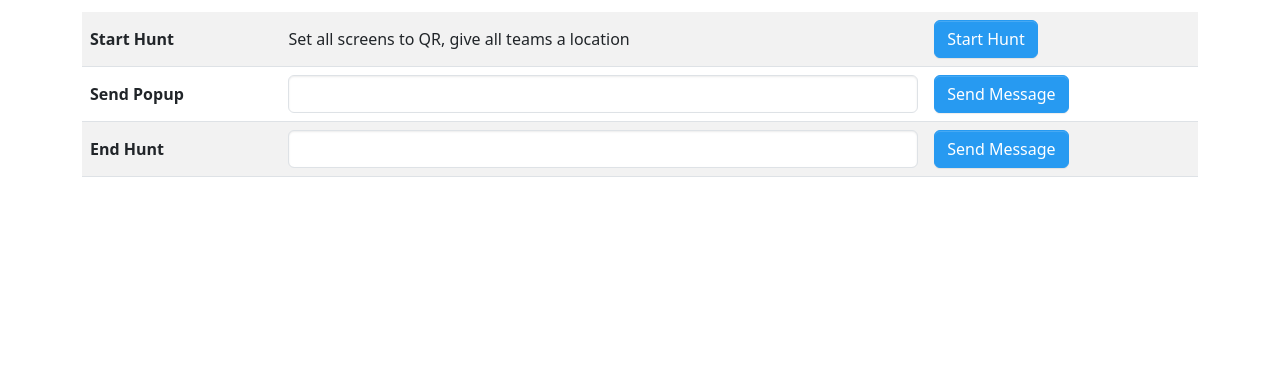
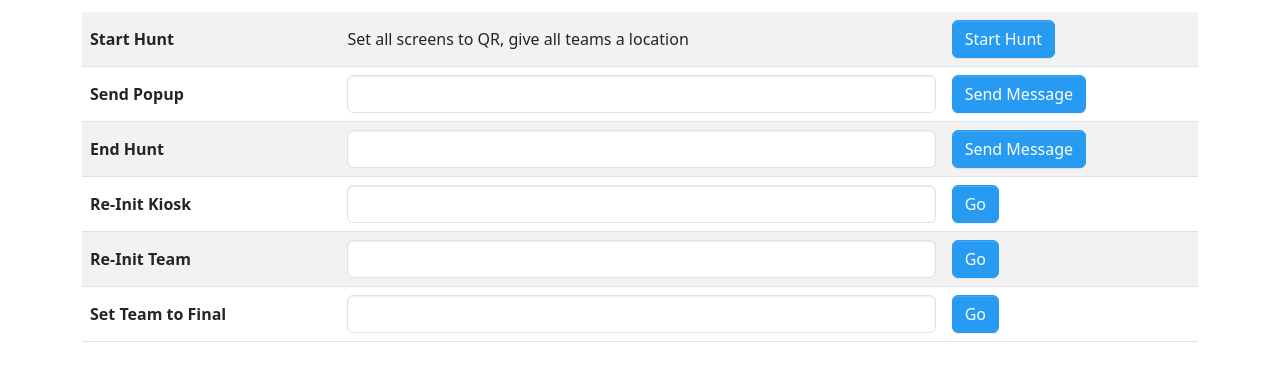
Before and after one commit to dc74089/justcanora, a Django app: page /hunt/admin in a window 1280 px wide. Shown: the part 56-437 px from the top of the page. Run offline with Django 4.2, Linux system fonts and the light colour scheme; data comes from the database, SQL or seed files in the repository; data that the repository does not hold is empty; some libraries are stand-ins or nearby versions.

Commit message:
Misc Improvements

```diff
--- a/scavenger/templates/scavenger/admin.html
+++ b/scavenger/templates/scavenger/admin.html
@@ -20,17 +20,58 @@
     <tr>
       <th>Start Hunt</th>
       <td>Set all screens to QR, give all teams a location</td>
-    <td><a href="#" class="btn btn-primary text-white" onclick="sendCommand('start')">Start Hunt</a> </td>
+      <td><a href="#" class="btn btn-primary text-white" onclick="sendCommand('start')">Start Hunt</a></td>
     </tr>
     <tr>
       <th>Send Popup</th>
       <td><input type="text" id="message-popup" class="form-control"></td>
-    <td><a href="#" class="btn btn-primary text-white" onclick="confirm('Really?') && sendCommand('popup', $('#message-popup').val())">Send Message</a> </td>
+      <td><a href="#" class="btn btn-primary text-white"
+             onclick="confirm('Really?') && sendCommand('popup', $('#message-popup').val())">Send Message</a></td>
     </tr>
     <tr>
       <th>End Hunt</th>
       <td><input type="text" id="message-end" class="form-control"></td>
-    <td><a href="#" class="btn btn-primary text-white" onclick="confirm('Really?') && sendCommand('message', $('#message-end').val())">Send Message</a> </td>
+      <td><a href="#" class="btn btn-primary text-white"
+             onclick="confirm('Really?') && sendCommand('message', $('#message-end').val())">Send Message</a></td>
+    </tr>
+    <tr>
+      <th>Re-Init Kiosk</th>
+      <td>
+        <select class="form-control" id="kiosk-select">
+          {% for kiosk in kiosks %}
+            <option value="{{ kiosk.id }}">{{ kiosk.location }}</option>
+          {% endfor %}
+        </select>
+      </td>
+      <td><a href="#" class="btn btn-primary text-white"
+             onclick="confirm('Really?') && sendCommand('kiosk_init', $('#kiosk-select').find(':selected').val())">Go</a>
+      </td>
+    </tr>
+    <tr>
+      <th>Re-Init Team</th>
+      <td>
+        <select class="form-control" id="team-select">
+          {% for team in teams %}
+            <option value="{{ team.id }}">{{ team.name }}</option>
+          {% endfor %}
+        </select>
+      </td>
+      <td><a href="#" class="btn btn-primary text-white"
+             onclick="confirm('Really?') && sendCommand('team_init', $('#team-select').find(':selected').val())">Go</a>
+      </td>
+    </tr>
+    <tr>
+      <th>Set Team to Final</th>
+      <td>
+        <select class="form-control" id="team-select2">
+          {% for team in teams %}
+            <option value="{{ team.id }}">{{ team.name }}</option>
+          {% endfor %}
+        </select>
+      </td>
+      <td><a href="#" class="btn btn-primary text-white"
+             onclick="confirm('Really?') && sendCommand('team_to_final', $('#team-select2').find(':selected').val())">Go</a>
+      </td>
     </tr>
   </table>
 {% endblock %}
--- a/scavenger/views/admin.py
+++ b/scavenger/views/admin.py
@@ -7,7 +7,10 @@ from scavenger.models import Kiosk, Team
 
 
 def admin(request):
-    return render(request, 'scavenger/admin.html')
+    return render(request, 'scavenger/admin.html', {
+        "teams": Team.objects.all(),
+        "kiosks": Kiosk.objects.all(),
+    })
 
 
 @staff_member_required
@@ -20,7 +23,7 @@ def do_action(request):
             for kiosk in Kiosk.objects.all():
                 kiosk.set_state_qr()
 
-            kiosks = Kiosk.objects.all()
+            kiosks = Kiosk.objects.filter(active=True)
             i = 0
 
             for team in Team.objects.all():
@@ -29,7 +32,11 @@ def do_action(request):
                 i %= len(kiosks)
 
             return HttpResponse("Game Started.")
+        elif action == "popup":
+            for team in Team.objects.all():
+                team.send_popup(request.POST['data'])
 
+            return HttpResponse("Sent.")
         elif action == "message":
             for kiosk in Kiosk.objects.all():
                 kiosk.set_state_message(request.POST.get('message', request.POST.get("data", "Return to the classroom")))
@@ -37,4 +44,24 @@ def do_action(request):
             for team in Team.objects.all():
                 team.set_state_message(request.POST.get('message', request.POST.get("data", "Return to the classroom")))
 
-            return HttpResponse("Game Ended.")
+            return HttpResponse("Game Frozen by Message.")
+        elif action == "kiosk_init":
+            kiosk = Kiosk.objects.get(id=request.POST['data'])
+
+            kiosk.set_state_qr()
+            return HttpResponse("Kiosk Initialized.")
+        elif action == "team_init":
+            team = Team.objects.get(id=request.POST['data'])
+
+            team.set_new_destination(Kiosk.objects.filter(active=True).order_by('?').first())
+            team.set_state_qr()
+
+            return HttpResponse("Team Initialized.")
+        elif action == "team_to_final":
+            team = Team.objects.get(id=request.POST['data'])
+
+            if team.final_password_progression == len(team.hunt.final_password):
+                team.set_state_final()
+                return HttpResponse("Set team to final screen.")
+            else:
+                return HttpResponse("ERROR: Team doesn't have all letters. Didn't touch them.")
```
Also changed, not shown: scavenger/models.py (+22 -0 lines), scavenger/templates/scavenger/team.html (+41 -0 lines), scavenger/views/views.py (+18 -6 lines), scavenger/templates/scavenger/index.html (indentation only), scavenger/templates/scavenger/kiosk.html (indentation only). Lines whose indentation alone changed are shown as unchanged.
